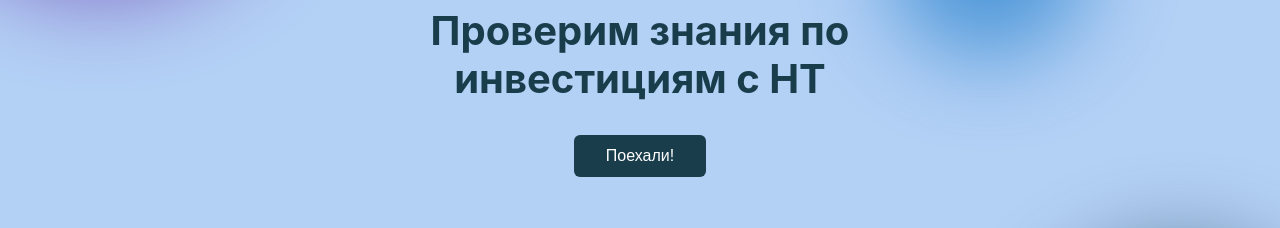
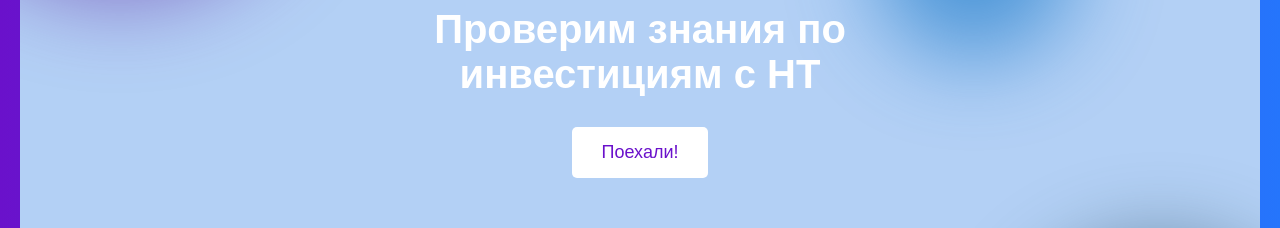
Before and after one commit to sam5213/investBotHT, a plain HTML site: page index.html in a window 1280 px wide. Shown: the part 303-531 px from the top of the page. Drawn offline with nearby package versions, Linux system fonts and the light colour scheme.

Commit message:
Update style.css

```diff
--- a/style.css
+++ b/style.css
@@ -5,9 +5,47 @@
 }
 
 body {
-  font-family: -apple-system, BlinkMacSystemFont, "Segoe UI", Roboto, sans-serif;
-  min-height: 100vh;
-  background-color: #f8f8f8;
+    font-family: 'Arial', sans-serif;
+    background: linear-gradient(to right, #6a11cb, #2575fc); /* Градиентный фон */
+    color: #ffffff; /* Цвет текста */
+    text-align: center;
+    padding: 20px;
+    margin: 0;
+    height: 100vh; /* Занимает всю высоту экрана */
+    display: flex;
+    flex-direction: column;
+    justify-content: center; /* Центрирование содержимого */
+}
+
+h1 {
+    font-size: 2.5em; /* Размер заголовка */
+    margin-bottom: 20px;
+}
+
+button {
+    background-color: #ffffff; /* Цвет фона кнопки */
+    color: #6a11cb; /* Цвет текста кнопки */
+    border: none; /* Убираем рамку */
+    border-radius: 5px; /* Закругленные углы */
+    margin: 10px;
+    padding: 15px 30px; /* Увеличенные отступы */
+    font-size: 18px; /* Размер шрифта */
+    cursor: pointer;
+    transition: background-color 0.3s, transform 0.2s; /* Плавные переходы */
+}
+
+button:hover {
+    background-color: #6a11cb; /* Цвет фона при наведении */
+    color: #ffffff; /* Цвет текста при наведении */
+    transform: scale(1.05); /* Увеличение кнопки при наведении */
+}
+
+#quiz {
+    margin-top: 20px;
+    background-color: rgb(59 72 137 / 75%); /* Полупрозрачный фон для квиза */
+    border-radius: 10px; /* Закругленные углы */
+    padding: 20px; /* Отступы внутри блока */
+    box-shadow: 0 4px 20px rgba(0, 0, 0, 0.2); /* Тень для блока */
 }
 
 .page {
@@ -46,34 +84,11 @@ body {
   margin: 0 auto;
 }
 
-h1 {
-  font-size: 2.5rem;
-  color: #1a3d4c;
-  line-height: 1.2;
-  margin-bottom: 2rem;
-}
-
 h2 {
   font-size: 1.5rem;
   color: #1a3d4c;
   line-height: 1.2;
   margin-bottom: 2rem;
-}
-
-.button {
-  background-color: #1a3d4c;
-  color: white;
-  border: none;
-  padding: 12px 32px;
-  border-radius: 6px;
-  font-size: 1rem;
-  cursor: pointer;
-  transition: background-color 0.3s;
-  margin-bottom: 10px;
-}
-
-.button:hover {
-  background-color: #2c5468;
 }
 
 .blob {
```
